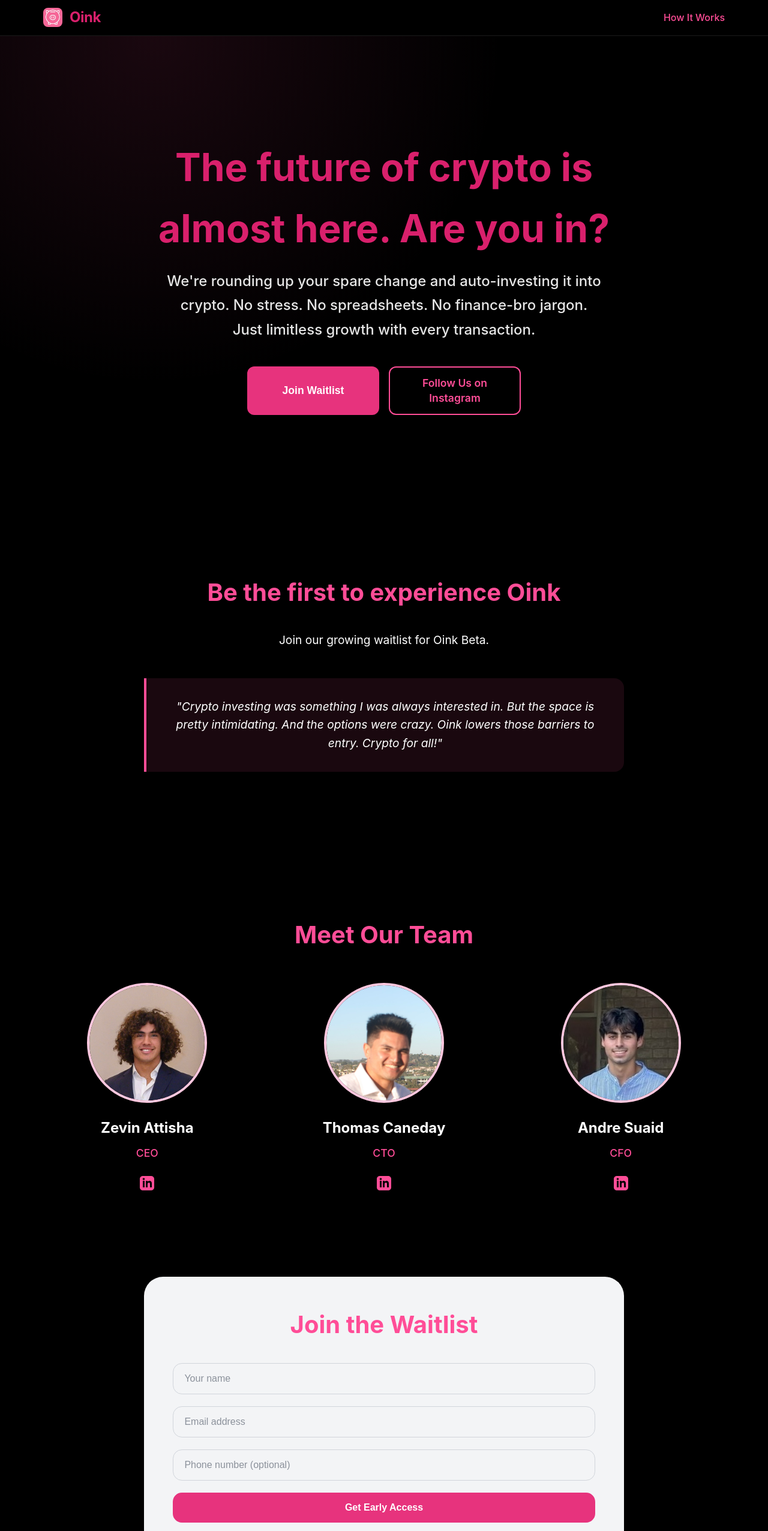
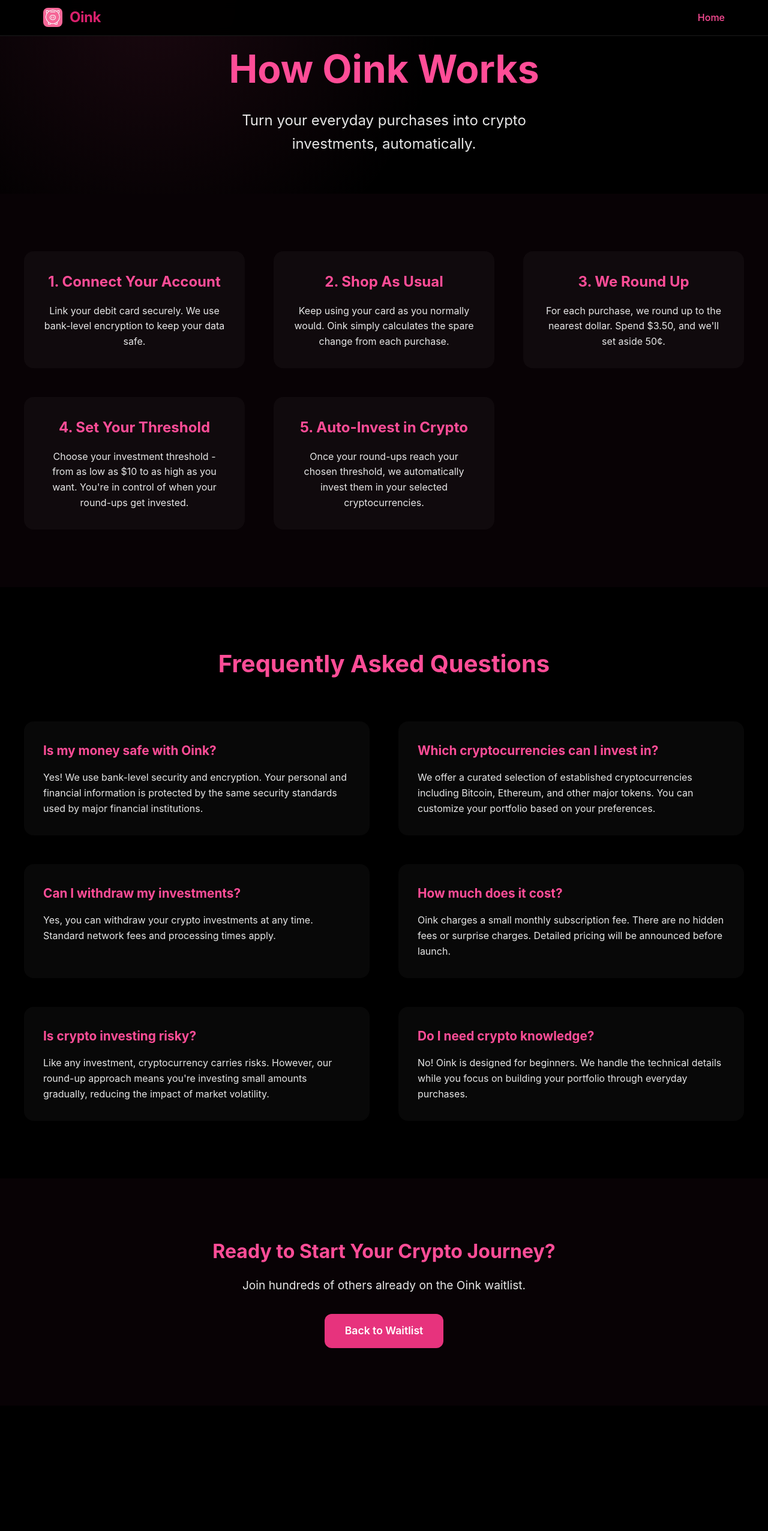
Before and after one commit to ThomasCaneday/oink-waiting-list, a React (Vite) app: page /#/how-it-works in a window 1280 px wide. Shown: the top 2553 px of the page at 60% size. After the commit the page ends 2344 px from the top, so only its background shows below. Built offline with nearby package versions, Linux system fonts and the light colour scheme; no server answers; sample sign-in values are in the browser's storage.

Commit message:
fix: how it works Routing

```diff
--- a/src/App.jsx
+++ b/src/App.jsx
@@ -18,7 +18,7 @@
             <span className="logo-text">Oink</span>
           </div>
           <nav className="nav-links">
-            <a href="/how-it-works" className="nav-link">How It Works</a>
+            <a href="#/how-it-works" className="nav-link">How It Works</a>
           </nav>
         </div>
       </header>
--- a/src/AppRouter.jsx
+++ b/src/AppRouter.jsx
@@ -1,4 +1,4 @@
-import { BrowserRouter as Router, Routes, Route } from 'react-router-dom';
+import { HashRouter as Router, Routes, Route } from 'react-router-dom';
 import App from './App';
 import HowItWorks from './HowItWorks';
 
--- a/src/HowItWorks.jsx
+++ b/src/HowItWorks.jsx
@@ -10,7 +10,7 @@
             <span className="logo-text">Oink</span>
           </div>
           <nav className="nav-links">
-            <a href="/" className="nav-link">Home</a>
+            <a href="#/" className="nav-link">Home</a>
           </nav>
         </div>
       </header>
@@ -78,7 +78,7 @@
       <section className="cta-section">
         <h2>Ready to Start Your Crypto Journey?</h2>
         <p>Join hundreds of others already on the Oink waitlist.</p>
-        <a href="/" className="button primary">Back to Waitlist</a>
+        <a href="#/" className="button primary">Back to Waitlist</a>
       </section>
     </div>
   );
```
